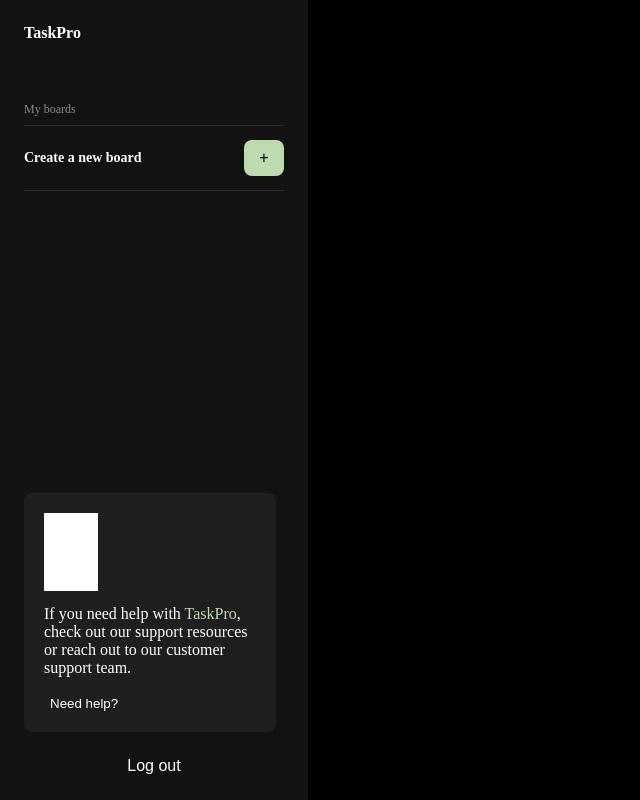
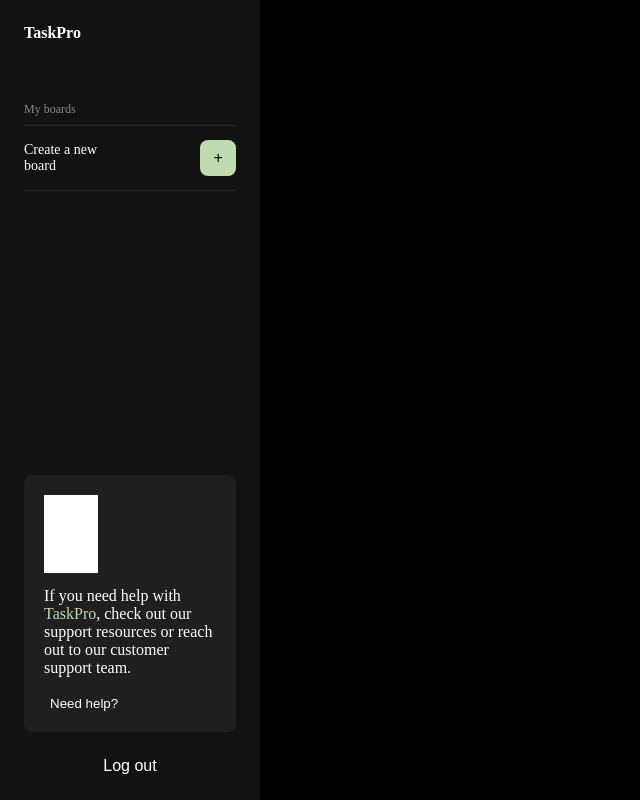
Before and after one commit to nazinamari/TaskPro, a React (Vite) app: page /home in a window 1280 px wide. Shown: the whole page, without its empty margins (0-640 px from the left). Built offline with nearby package versions, Linux system fonts and the light colour scheme.

Commit message:
Update SideBar.module.css

```diff
--- a/src/components/SideBar/SideBar.module.css
+++ b/src/components/SideBar/SideBar.module.css
@@ -1,14 +1,14 @@
 .container {
   width: 260px;
-  height: calc(100vh - 48px);
+  height: 100vh;
   padding: 24px;
   background-color: #121212;
   color: #ffffff;
-  font-family: popins serif;
-  font-weight: 600;
+  font-weight: 400;
   display: flex;
   flex-direction: column;
   overflow: hidden;
+  box-sizing: border-box;
 }
 .title {
   font-size: 12px;
@@ -25,9 +25,9 @@
   padding-top: 14px;
   padding-bottom: 14px;
   font-size: 14px;
-  margin-bottom: 206px;
-  gap: 96px;
+  /* margin-bottom: 206px; */
   font-weight: medium;
+  gap: 80px;
 }
 .addBtn {
   width: 40px;
@@ -51,6 +51,7 @@
   margin-bottom: 24px;
   font-size: 14;
   font-weight: 400;
+  box-sizing: border-box;
 }
 .image {
   width: 54px;
```
